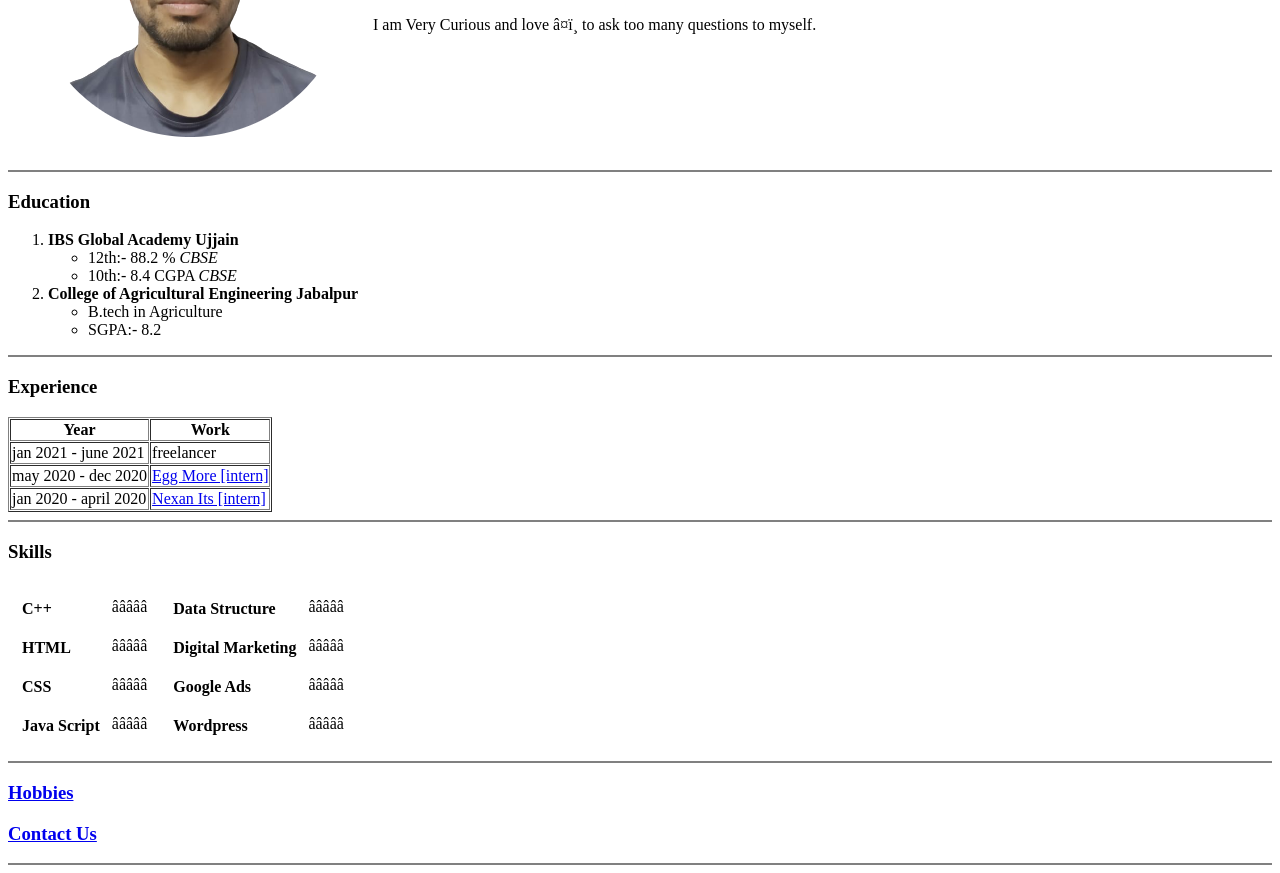
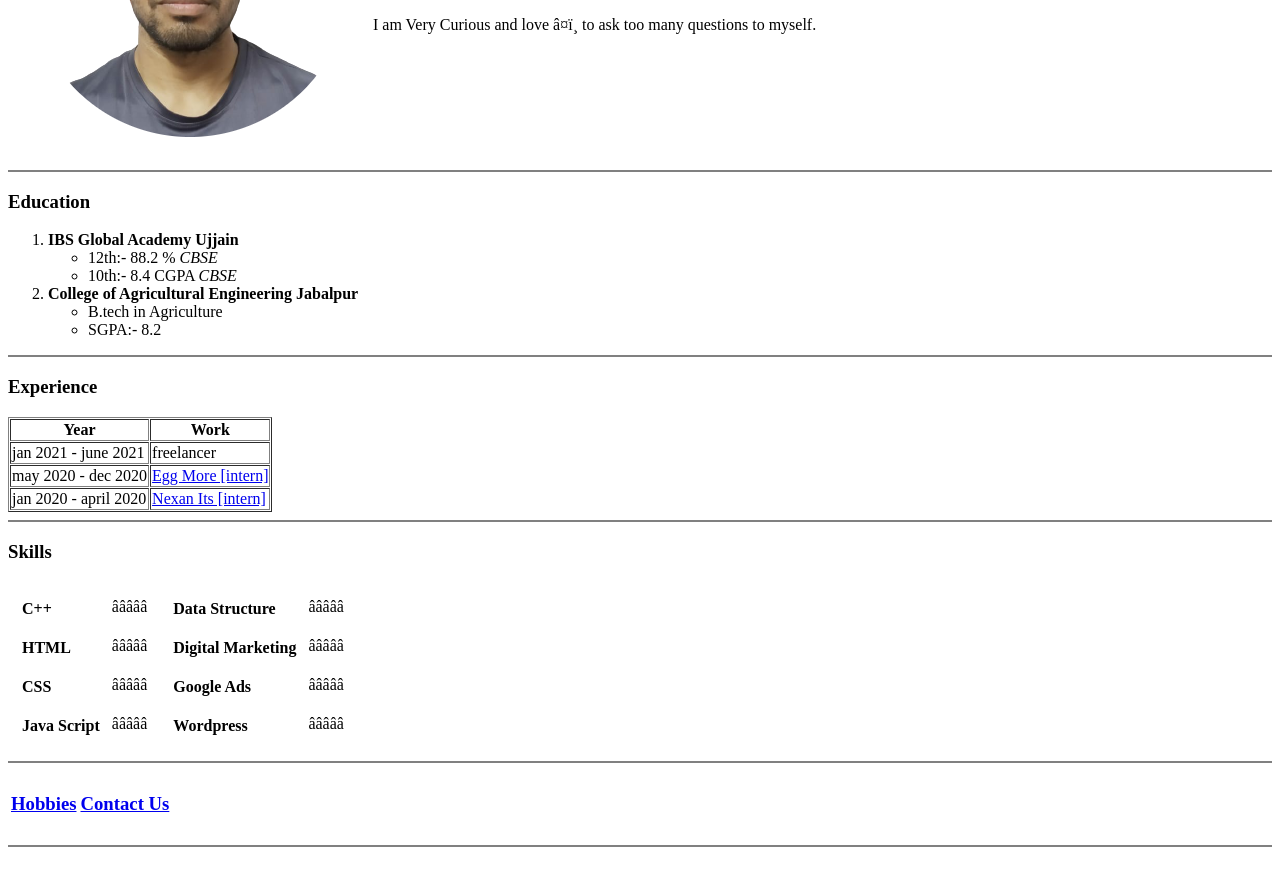
Before and after one commit to Ankit1ml/resume, a plain HTML site: page index.html in a window 1280 px wide. Shown: the part 214-1087 px from the top of the page. Drawn offline with Linux system fonts and the light colour scheme.

Commit message:
Update index.html

```diff
--- a/index.html
+++ b/index.html
@@ -116,9 +116,15 @@
 
 
     <hr size="2" noshade>
-    <h3><a href="hobbies.html">Hobbies</a>  </h3>
+        <table >
+            <tr>
+            <td> <h3><a href="hobbies.html">Hobbies</a>  </h3> </td>
+            <td> <h3><a href="contact.html">Contact Us</a>  </h3> </td>
+            </tr>
+        </table>
 
-    <h3><a href="contact.html">Contact Us</a>  </h3>
+
+
     <hr size="2" noshade>
 
 </body>
```
